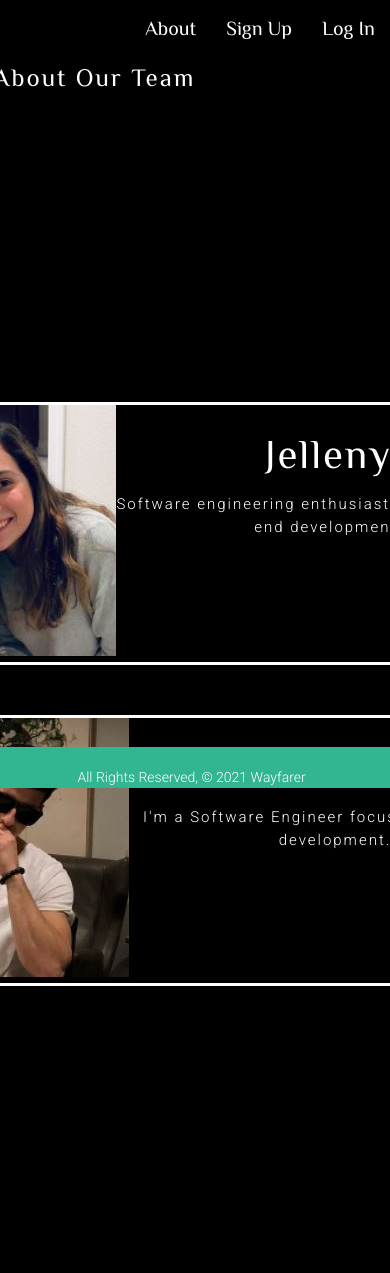
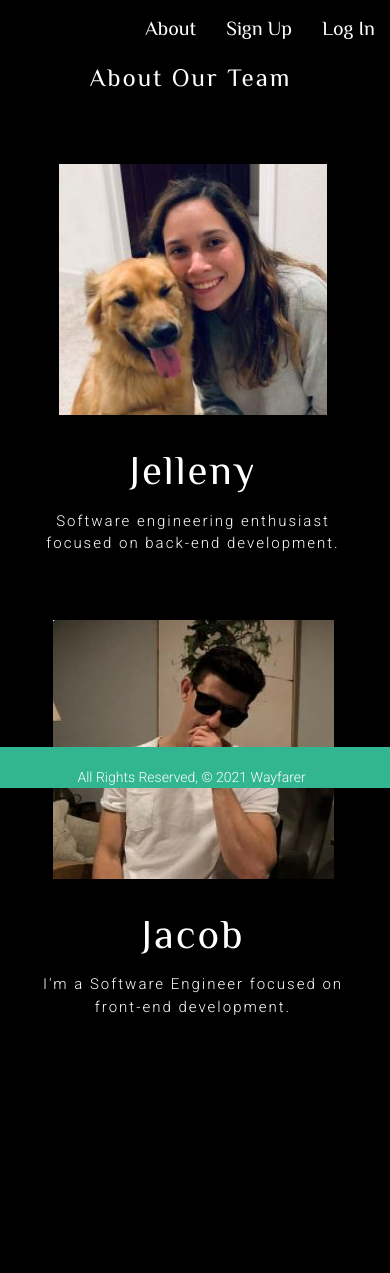
Before and after one commit to ajelleny/wayfarer, a Django app: page /about/ in a window 390 px wide; the page is wider, and only the part inside the window is pictured. Shown: the part 56-1329 px from the top of that part. Run offline with Django 3.2, Linux system fonts and the light colour scheme.

Commit message:
added media queries

```diff
--- a/main_app/static/css/style.css
+++ b/main_app/static/css/style.css
@@ -170,6 +180,7 @@ margin-left: -100px;
 
 .jelleny-container {
   margin-bottom: 50px;
+  margin-bottom: 20px;
 }
 
 .jelleny-desc {
@@ -178,6 +189,37 @@ margin-left: -100px;
 
 .about-name {
   font-family: var(--main-font-family);
+}
+
+@media only screen and (max-width: 480px) {
+  .h1-container {
+    height: 100px;
+    margin-left: -4px;
+  }
+  .jelleny-container {
+    width: 30vw;
+    align-items: center;
+    flex-direction: column;
+    margin-left: 290px;
+    border: none;
+
+  }
+  .jelleny-desc {
+    width: 80vw;
+  }
+  .jacob-container {
+    margin-top: 50px;
+  }
+  .jacob-container {
+    width: 30vw;
+    align-items: center;
+    flex-direction: column;
+    margin-left: 290px;
+    border: none;
+  }
+  .jacob-desc {
+    width: 80vw;
+  }
 }
 
 /* ------------------profile page------------------------- */
```
Also changed, not shown: other parts of main_app/static/css/style.css (+39 -8 lines).
